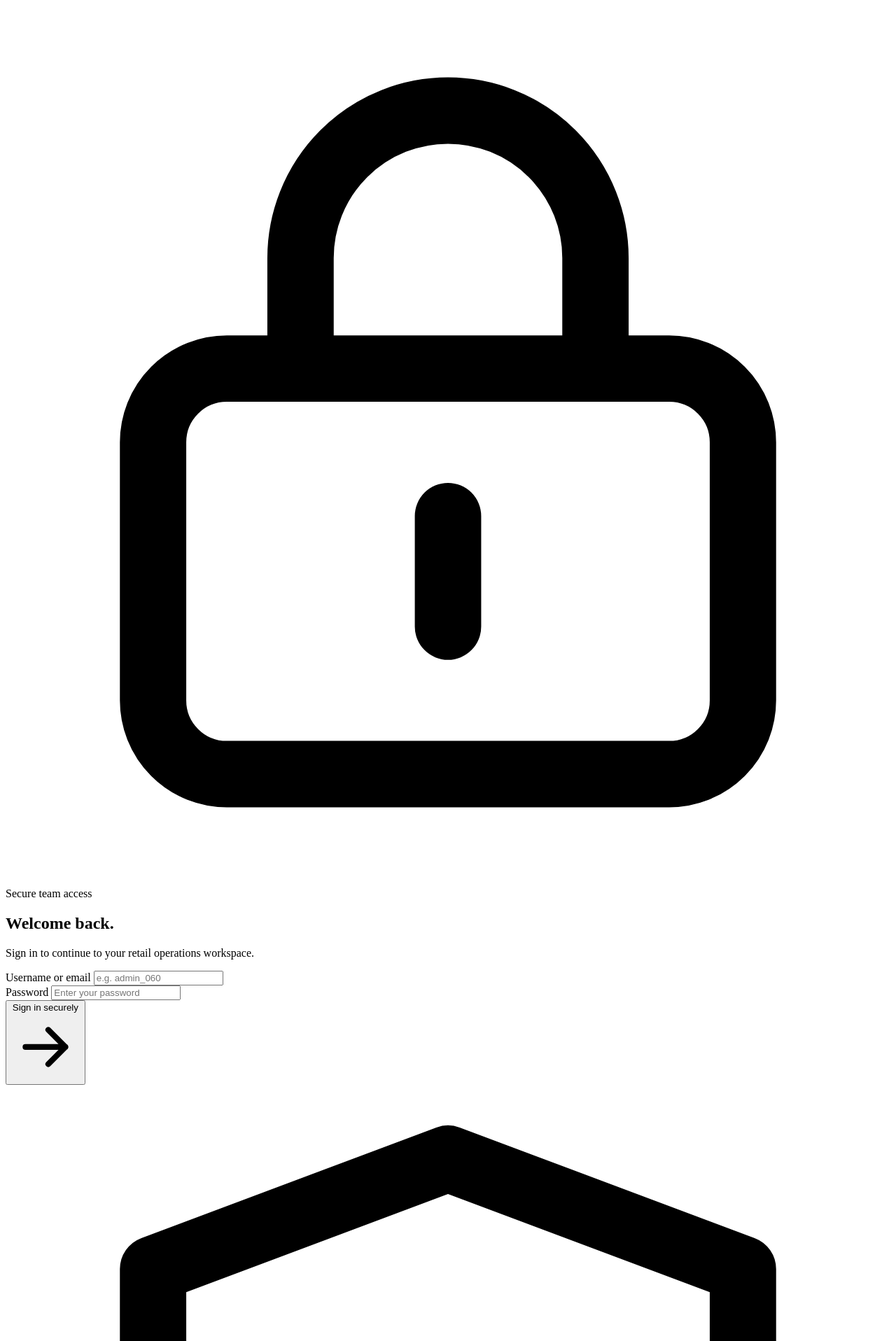
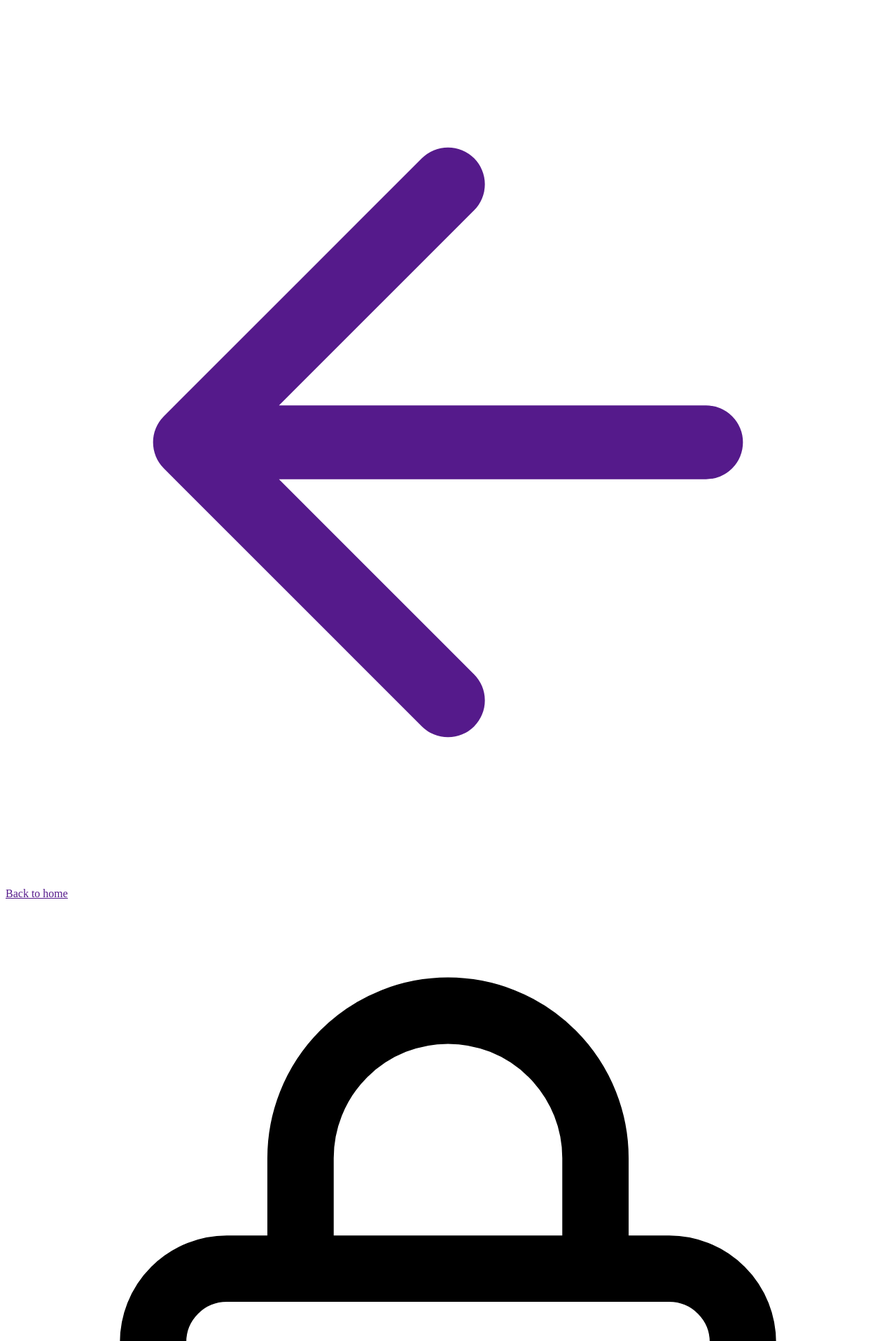
Before and after one commit to Algorithm-alt/advanced-database-systems-project, a PHP site: template app/Views/auth/login.php in a window 1280 px wide. Shown: the part 110-2026 px from the top of the page at 70% size. Run offline with PHP 8.4, Linux system fonts and the light colour scheme; the template is opened without the code that fills it, so the values that code supplies are empty.

Commit message:
Add login return link to landing page
Co-authored-by: Copilot <223556219+Copilot@users.noreply.github.com>

```diff
--- a/app/Views/auth/login.php
+++ b/app/Views/auth/login.php
@@ -6,6 +6,12 @@ use App\Core\View;
 ?>
 <section class="auth-grid">
     <div class="auth-card">
+        <a class="auth-back-link" href="<?= View::e(Request::url('home')) ?>">
+            <svg viewBox="0 0 24 24" fill="none" stroke="currentColor" stroke-width="2" stroke-linecap="round" stroke-linejoin="round" aria-hidden="true" focusable="false">
+                <path d="M19 12H5m7 7-7-7 7-7"/>
+            </svg>
+            <span>Back to home</span>
+        </a>
         <div class="auth-kicker">
             <span class="auth-kicker-icon" aria-hidden="true">
                 <svg viewBox="0 0 24 24" fill="none" stroke="currentColor" stroke-width="1.8" stroke-linecap="round" stroke-linejoin="round" focusable="false">
```
Also changed, not shown: public/assets/css/app.css.
